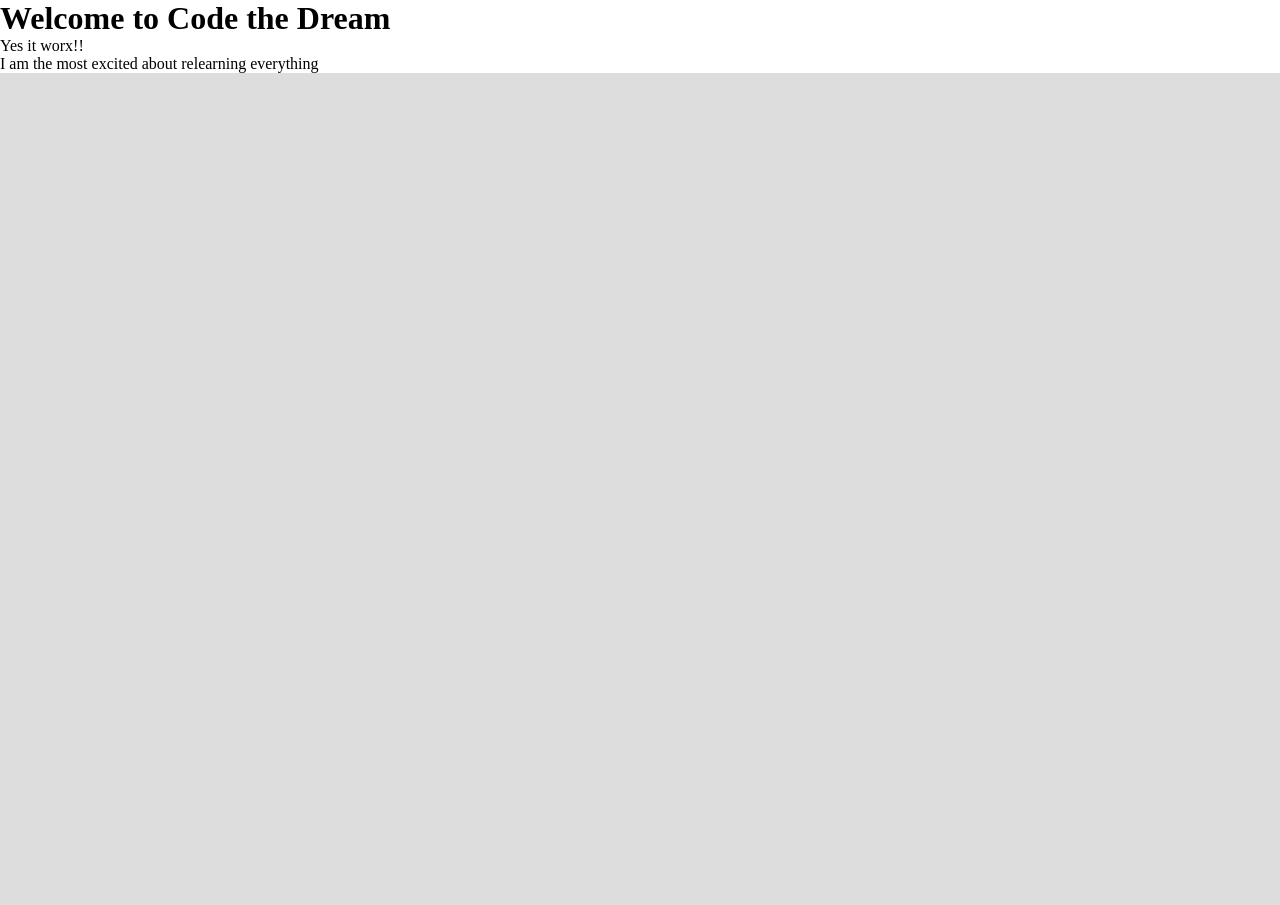
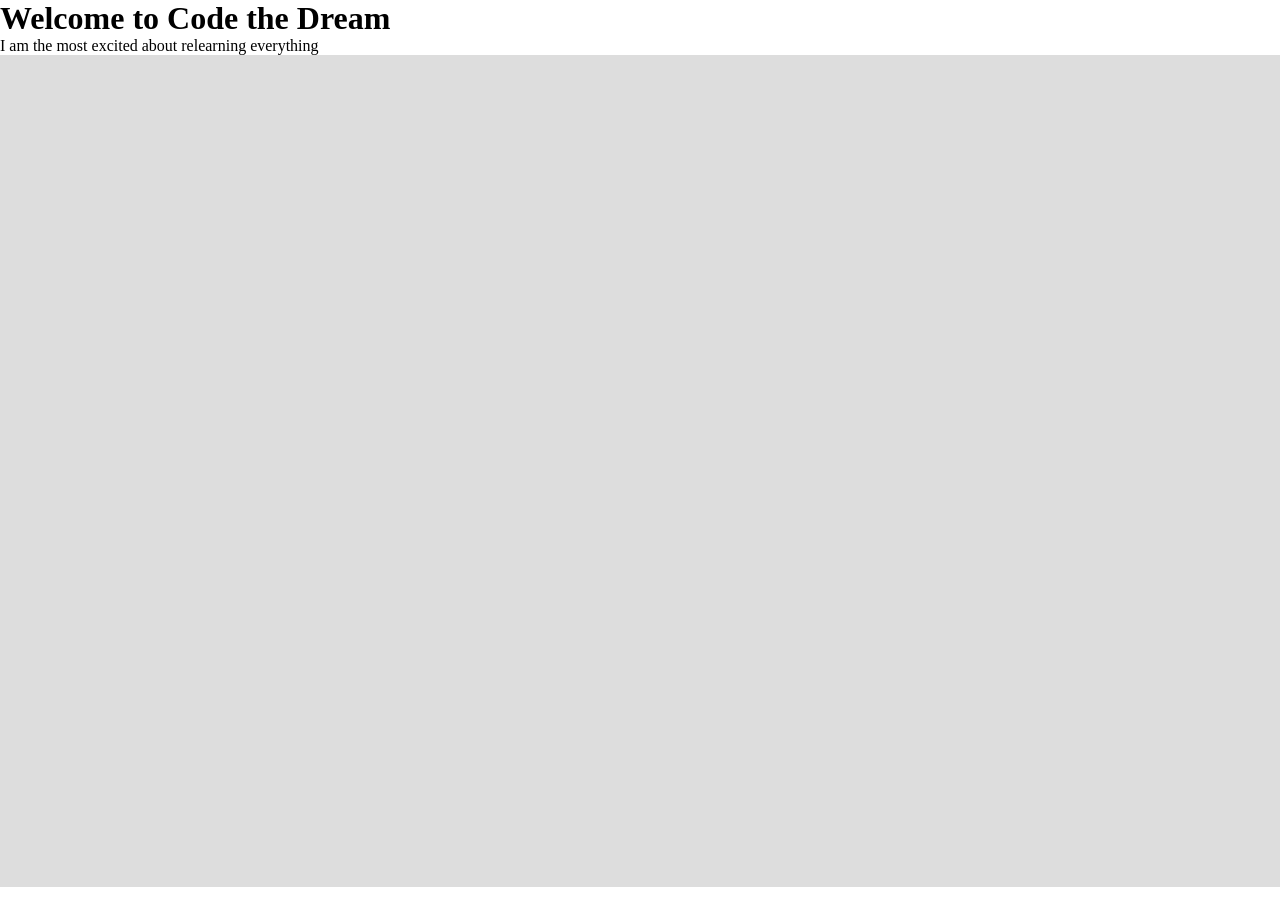
Before and after one commit to osbaldoAguilar/assignment-1, a plain HTML site: page index.html in a window 1280 px wide. Shown: the top 905 px of the page. Drawn offline with Linux system fonts and the light colour scheme.

Commit message:
1st Commit

```diff
--- a/index.html
+++ b/index.html
@@ -12,7 +12,6 @@
   <body>
     <div class='content-container'>
       <h1>Welcome to Code the Dream</h1>
-      <p>Yes it worx!!</p>
       <p>I am the most excited about relearning everything</p>
     </div>
 
```
